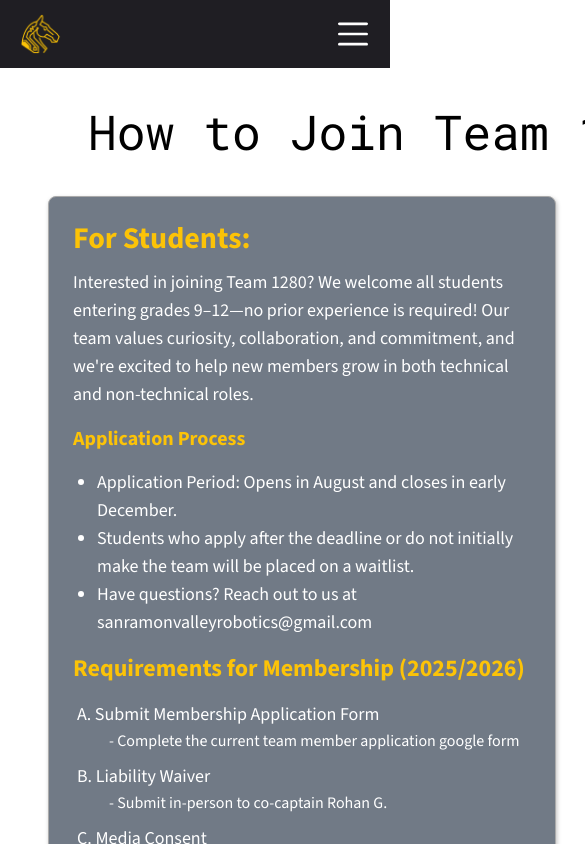
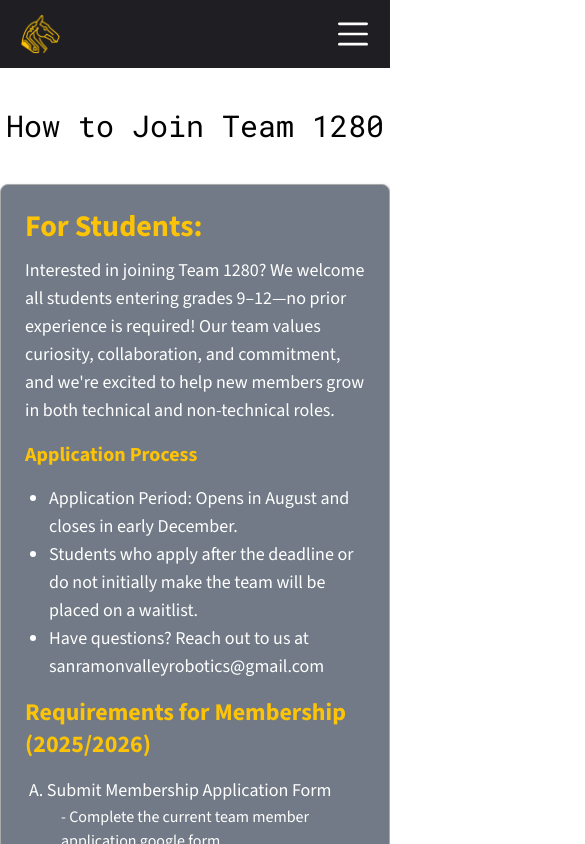
Before and after one commit to Team-1280/1280-website, a React (Vite) app in the folder app/: page /join in a window 390 px wide. Shown: the top 844 px of the page, 585 px wide, since content can reach past the window. Built offline with nearby package versions, Linux system fonts and the light colour scheme.

Commit message:
fix join page

```diff
--- a/app/src/components/DropdownToggle.jsx
+++ b/app/src/components/DropdownToggle.jsx
@@ -14,7 +14,7 @@ const Dropdown = ({ text, children, isMobile }) => {
         {' ▼'}
       </a>
       {(open || !isMobile) && (
-        <ul className={isMobile ? 'text-center block h-auto max-h-none flex flex-col [&>a]:p-2 border-y my-5' : 'dropdown-content'}>
+        <ul className={isMobile ? 'text-center h-auto max-h-none flex flex-col [&>a]:p-2 border-y my-5' : 'dropdown-content'}>
           {children}
         </ul>
       )}
--- a/app/src/components/NavbarDropdown.jsx
+++ b/app/src/components/NavbarDropdown.jsx
@@ -14,7 +14,7 @@ const NavbarDropdown = () => {
     <div className="lg:hidden max-w-none z-100 w-auto h-[50%] pr-5 relative">
       <img src="./menu.svg" className="lg:hidden max-w-none w-auto h-full float-right" onClick={() => setOpen(!isOpen)} />
       {isOpen && (
-        <ul className="rounded-md absolute top-full right-5 min-w-40 h-auto bg-[#1f1e23] whitespace-nowrap flex flex-col [&>a]:p-2 [&>div]:p-2 whitespace-pre text-center">
+        <ul className="rounded-md absolute top-full right-5 min-w-40 h-auto bg-[#1f1e23] flex flex-col [&>a]:p-2 [&>div]:p-2 whitespace-pre text-center">
           <NavbarLinks isMobile />
         </ul>
       )}
--- a/app/src/pages/Join.jsx
+++ b/app/src/pages/Join.jsx
@@ -4,11 +4,11 @@ const Join = () => (
       <link rel="canonical" href="https://www.team1280.com/join" />
       <title>Join</title>
     </head>
-    <section className="px-12 max-w-[100rem] mx-auto">
+    <section className="lg:px-12 max-w-[100rem] lg:mx-auto">
       <div className="text-left bg-white relative h-auto w-full flex flex-col">
-        <div className="px-10 py-10 font-roboto text-black text-5xl whitespace-nowrap text-center">How to Join Team 1280</div>
-        <div className="flex flex-row flex-nowrap size-full justify-center gap-10 min-w-200">
-          <div className="gray-box w-16/24 max-w-4xl h-auto max-h-none">
+        <div className="lg:px-10 py-10 font-roboto text-black text-3xl lg:text-5xl whitespace-nowrap text-center">How to Join Team 1280</div>
+        <div className="flex flex-row flex-nowrap size-full justify-center gap-10 lg:min-w-200">
+          <div className="gray-box lg:w-16/24 max-w-4xl h-auto max-h-none">
             <div className="gray-box-heading">For Students:</div>
             <div className="text-left text-white text-lg">Interested in joining Team 1280? We welcome all students entering grades 9–12—no prior experience is required! Our team values curiosity, collaboration, and commitment, and we're excited to help new members grow in both technical and non-technical roles.</div>
             <div className="p-2"></div>
@@ -72,15 +72,15 @@ const Join = () => (
             </div>
             <div className="p-2"></div>
           </div>
-          <div className="flex flex-col items-center justify-around w-1/3">
+          <div className="hidden lg:flex flex-col items-center justify-around w-1/3">
             <img src="/join1.png" className="w-3/4 outline my-12" alt="Join 1"></img>
             <img src="/join2.png" className="w-3/4 outline my-12" alt="Join 2"></img>
             <img src="/join3.png" className="w-3/4 outline my-12" alt="Join 3"></img>
           </div>
         </div>
       </div>
-      <div className="text-left bg-white my-12 flex flex-row flex-nowrap size-full justify-center gap-10 min-w-200">
-        <div className="gray-box w-16/24 max-w-4xl">
+      <div className="text-left bg-white my-12 flex flex-row flex-nowrap size-full justify-center gap-10 lg:min-w-200">
+        <div className="gray-box lg:w-16/24 max-w-4xl">
           <div className="gray-box-heading">For Mentors:</div>
           <div className="text-left text-white text-lg">Our mentors are essential to the learning and success of our students. We welcome professionals, hobbyists, educators, and parents who want to contribute their time, knowledge, or industry experience to help shape the next generation of STEM leaders.</div>
           <div className="p-2"></div>
@@ -118,7 +118,7 @@ const Join = () => (
           <div className="text-left text-white text-lg">Contact us at sanramonvalleyrobotics@gmail.com</div>
           <div className="p-10"></div>
         </div>
-        <div className="flex flex-col items-center justify-around w-1/3">
+        <div className="hidden lg:flex flex-col items-center justify-around w-1/3">
           <img src="/join4.png" className="w-3/4 outline my-12" alt="Join 4"></img>
           <img src="/join5.png" className="w-3/4 outline my-12" alt="Join 5"></img>
           <img src="/join6.png" className="w-3/4 outline my-12" alt="Join 6"></img>
--- a/app/src/pages/styles/GrayBox.css
+++ b/app/src/pages/styles/GrayBox.css
@@ -4,7 +4,9 @@
     border-color: #aaaaaa;
     border-width: 1px;
     --tw-shadow: 1px 2px 4px 0 rgb(0 0 0 / 0.25);
-  box-shadow: var(--tw-ring-offset-shadow, 0 0 #0000), var(--tw-ring-shadow, 0 0 #0000), var(--tw-shadow);
+    box-shadow:
+        var(--tw-ring-offset-shadow, 0 0 #0000),
+        var(--tw-ring-shadow, 0 0 #0000), var(--tw-shadow);
     overflow-y: auto;
     flex: auto;
     flex-direction: column;
@@ -14,7 +16,7 @@
     padding: 1.5rem;
     max-width: 64rem;
     /* Body text */
-  font-family: 'Sans', sans-serif;
+    font-family: "Sans", sans-serif;
     color: #ffffff;
     font-size: 1.125rem;
     line-height: 1.75rem;
```
Lines whose indentation alone changed are shown as unchanged.
